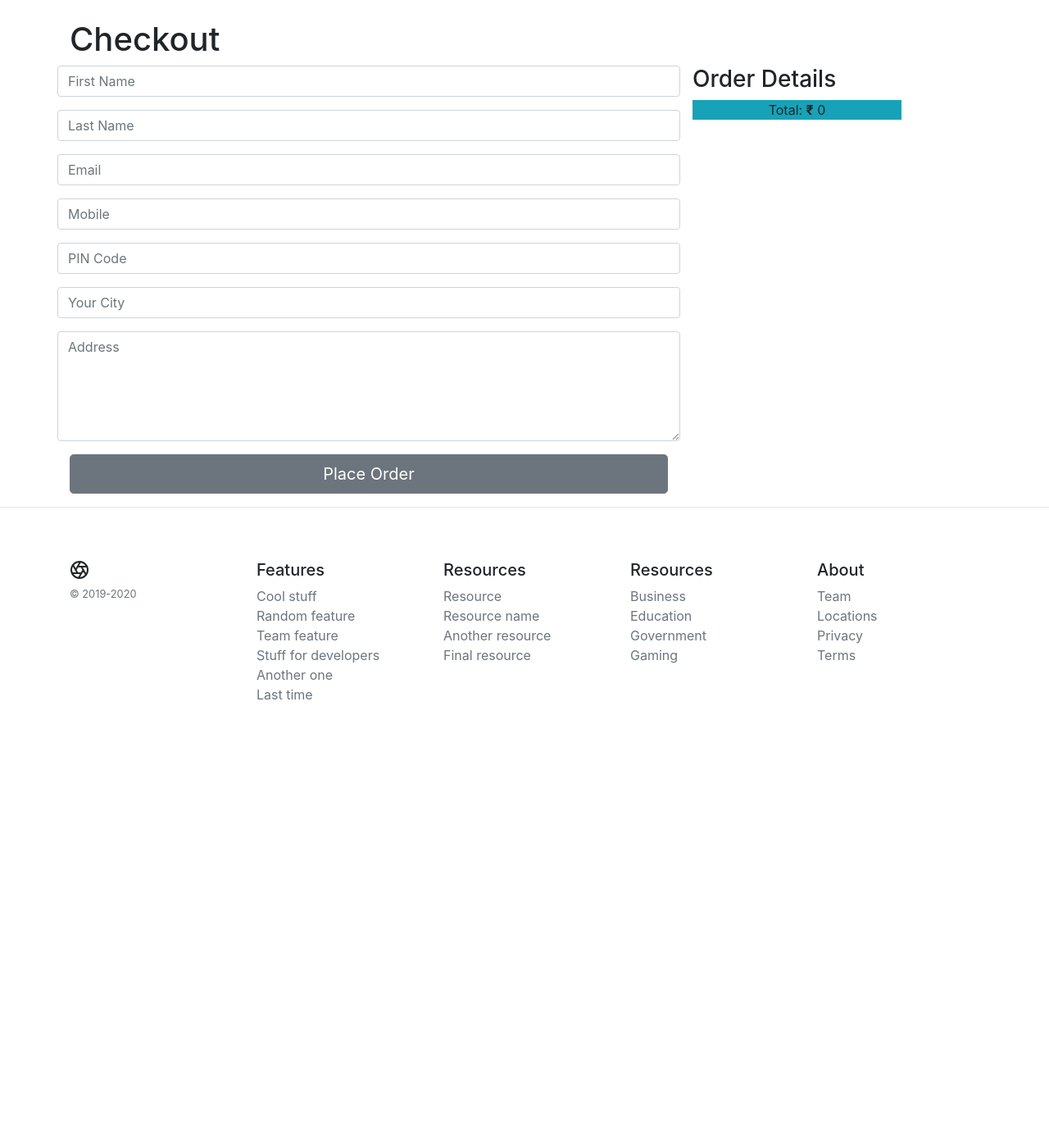
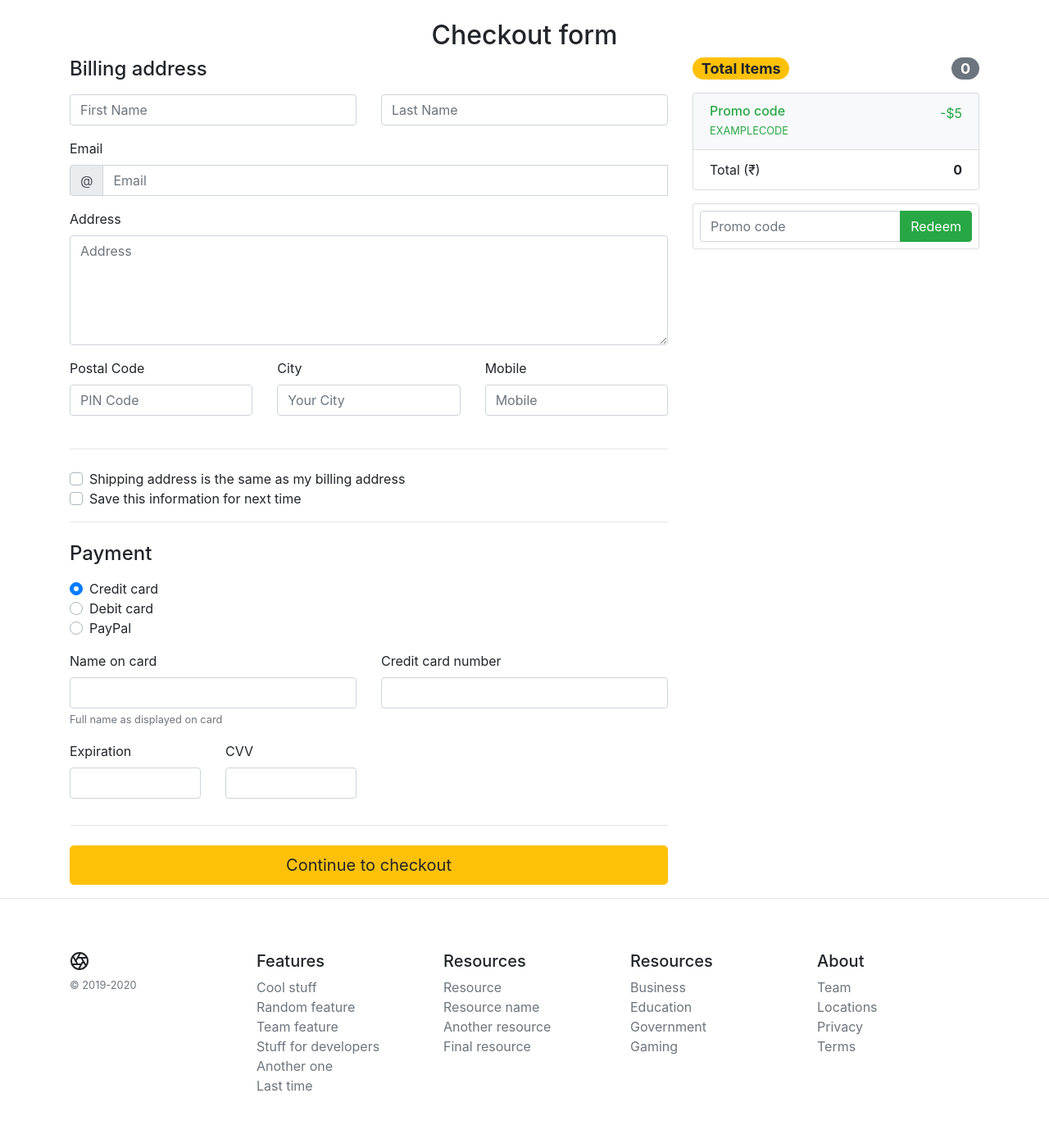
Before and after one commit to SRICKKY/Online-Shop, a Django app: page /orders/create/ in a window 1280 px wide. Shown: the part 40-1440 px from the top of the page at 82% size. Before the commit the page ends 894 px from the top, so only its background shows below. Run offline with Django 3.2, Linux system fonts and the light colour scheme; some libraries are stand-ins or nearby versions.

Commit message:
Checkout UI change

```diff
--- a/orders/templates/orders/order/create.html
+++ b/orders/templates/orders/order/create.html
@@ -1,58 +1,193 @@
 {% extends "shop/base.html" %}
-
 {% block title %}
 	Checkout
 {% endblock %}
 
 {% block content %}
-<h1>Checkout</h1>
+
+<div class="row">
+	<!-- Checkout Form -->
+	<div class="container">
+		<div class="text-center">
+			<h2>Checkout form</h2>
+		</div>
+
+		<div class="row">
+			<div class="col-md-4 order-md-2 mb-4">
+				{% with total_items=cart|length %}
+					<h4 class="d-flex justify-content-between align-items-center mb-3">
+						<span class="badge badge-warning badge-pill">Total Items</span>
+						<span class="badge badge-secondary badge-pill">{{ total_items }}</span>
+					</h4>
+				{% endwith %}
+				<ul class="list-group mb-3">
+					{% for item in cart %}
+						<li class="list-group-item d-flex justify-content-between lh-condensed">
+							<div>
+								<h6 class="my-0">{{ item.product.name| slice:":20" }}</h6>
+								<small class="text-muted">Brief description</small>
+							</div>
+							<span class="text-muted">{{ item.total_price }}</span>
+
+						</li>
+					{% endfor %}
+
+					<li class="list-group-item d-flex justify-content-between bg-light">
+						<div class="text-success">
+							<h6 class="my-0">Promo code</h6>
+							<small>EXAMPLECODE</small>
+						</div>
+						<span class="text-success">-$5</span>
+					</li>
+					<li class="list-group-item d-flex justify-content-between">
+						<span>Total (₹)</span>
+						<strong>{{ cart.get_total_price }}</strong>
+					</li>
+				</ul>
+
+				<form class="card p-2">
+					<div class="input-group">
+						<input type="text" class="form-control" placeholder="Promo code">
+						<div class="input-group-append">
+							<button type="submit" class="btn btn-success">Redeem</button>
+						</div>
+					</div>
+				</form>
+	        </div>
+
+			<div class="col-md-8 order-md-1">
+				<h4 class="mb-3">Billing address</h4>
+				<form class="needs-validation" action="." method="POST">
+					<div class="row">
+						<div class="col-md-6 mb-3">
+							{{ form.first_name }}
+							<div class="invalid-feedback">
+								Valid first name is required.
+							</div>
+						</div>
+						<div class="col-md-6 mb-3">
+							{{ form.last_name }}
+							<div class="invalid-feedback">
+								Valid last name is required.
+							</div>
+						</div>
+					</div>
+
+					<div class="mb-3">
+						<label for="email">Email</label>
+						<div class="input-group">
+							<div class="input-group-prepend">
+								<span class="input-group-text">@</span>
+							</div>
+							{{ form.email }}
+							<div class="invalid-feedback" style="width: 100%;">
+								Your email is required.
+							</div>
+						</div>
+					</div>
+
+
+					<div class="mb-3">
+						<label for="address">Address</label>
+						{{ form.address }}
+						<div class="invalid-feedback">
+							Please enter your shipping address.
+						</div>
+					</div>
+
 					<div class="row">
 
-	<!-- Checkout Form -->
-	<div class="col-8">
-		<form action="." method="POST">
-			<div class="form group-row">
-				<div class="form-group row">
-				    {{ form.first_name }}
+						<div class="col-md-4 mb-4">
+							<label for="postal_code">Postal Code</label>
+							{{ form.postal_code }}
+							<div class="invalid-feedback">
+								Zip code required.
 							</div>
-				<div class="form-group row">
-					{{ form.last_name }}
 						</div>
-				<div class="form-group row">
-					{{ form.email }}
+						<div class="col-md-4 mb-4">
+							<label for="city">City</label>
+							{{ form.city }}
+							<div class="invalid-feedback">
+								City required.
 							</div>
-				<div class="form-group row">
+						</div>
+						<div class="col-md-4 mb-4">
+							<label for="mobile">Mobile</label>
 							{{ form.mobile }}
+							<div class="invalid-feedback">
+								Mobile required.
 							</div>
-				<div class="form-group row">
-					{{ form.postal_code }}
 						</div>
-				<div class="form-group row">
-					{{ form.city }}
 					</div>
-				<div class="form-group row">
-					{{ form.address }}
+					<hr class="mb-4">
+					<div class="custom-control custom-checkbox">
+						<input type="checkbox" class="custom-control-input" id="same-address">
+						<label class="custom-control-label" for="same-address">Shipping address is the same as my billing
+							address</label>
 					</div>
-				<input type="submit" value="Place Order" class="btn btn-secondary btn-lg btn-block">
+					<div class="custom-control custom-checkbox">
+						<input type="checkbox" class="custom-control-input" id="save-info">
+						<label class="custom-control-label" for="save-info">Save this information for next time</label>
 					</div>
+					<hr class="mb-4">
+
+					<h4 class="mb-3">Payment</h4>
+
+					<div class="d-block my-3">
+						<div class="custom-control custom-radio">
+							<input id="credit" name="paymentMethod" type="radio" class="custom-control-input" checked
+								required>
+							<label class="custom-control-label" for="credit">Credit card</label>
+						</div>
+						<div class="custom-control custom-radio">
+							<input id="debit" name="paymentMethod" type="radio" class="custom-control-input" required>
+							<label class="custom-control-label" for="debit">Debit card</label>
+						</div>
+						<div class="custom-control custom-radio">
+							<input id="paypal" name="paymentMethod" type="radio" class="custom-control-input" required>
+							<label class="custom-control-label" for="paypal">PayPal</label>
+						</div>
+					</div>
+					<div class="row">
+						<div class="col-md-6 mb-3">
+							<label for="cc-name">Name on card</label>
+							<input type="text" class="form-control" id="cc-name" placeholder="" required>
+							<small class="text-muted">Full name as displayed on card</small>
+							<div class="invalid-feedback">
+								Name on card is required
+							</div>
+						</div>
+						<div class="col-md-6 mb-3">
+							<label for="cc-number">Credit card number</label>
+							<input type="text" class="form-control" id="cc-number" placeholder="" required>
+							<div class="invalid-feedback">
+								Credit card number is required
+							</div>
+						</div>
+					</div>
+					<div class="row">
+						<div class="col-md-3 mb-3">
+							<label for="cc-expiration">Expiration</label>
+							<input type="text" class="form-control" id="cc-expiration" placeholder="" required>
+							<div class="invalid-feedback">
+								Expiration date required
+							</div>
+						</div>
+						<div class="col-md-3 mb-3">
+							<label for="cc-cvv">CVV</label>
+							<input type="text" class="form-control" id="cc-cvv" placeholder="" required>
+							<div class="invalid-feedback">
+								Security code required
+							</div>
+						</div>
+					</div>
+					<hr class="mb-4">
+					<button class="btn btn-warning btn-lg btn-block" type="submit">Continue to checkout</button>
 					{% csrf_token %}
 				</form>
 			</div>
+		</div>
+	</div>
 	<!-- Checkout Form Ends Here -->
-
-	<!-- Price Detail -->
-	<div class="col-3">
-		<h3>Order Details</h3>
-		<ul class="list-group" style="border-left: 5px solid #555;">
-			{% for item in cart %}
-				<li class="list-group-item">
-					{{ item.quantity }} &times; {{ item.product.name }}
-					<span><b>₹</b> {{ item.total_price }}</span>
-				</li>
-			{% endfor %}
-		</ul>
-		<p class="bg-info text-center">Total: <b>₹</b> {{ cart.get_total_price }}</p>
-	</div>
-	<!-- Price Details ends here -->
 </div>
 {% endblock %}
```
Lines whose indentation alone changed are shown as unchanged.
